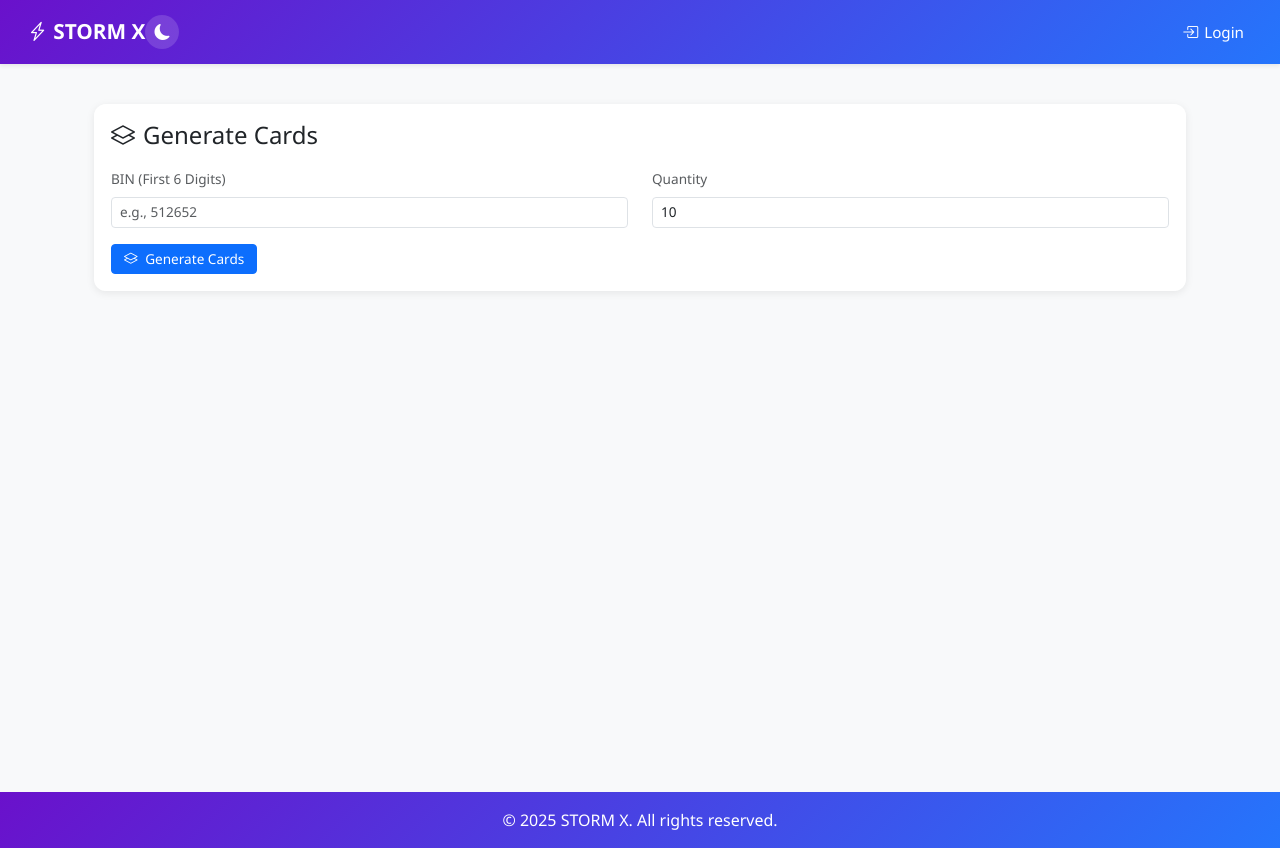
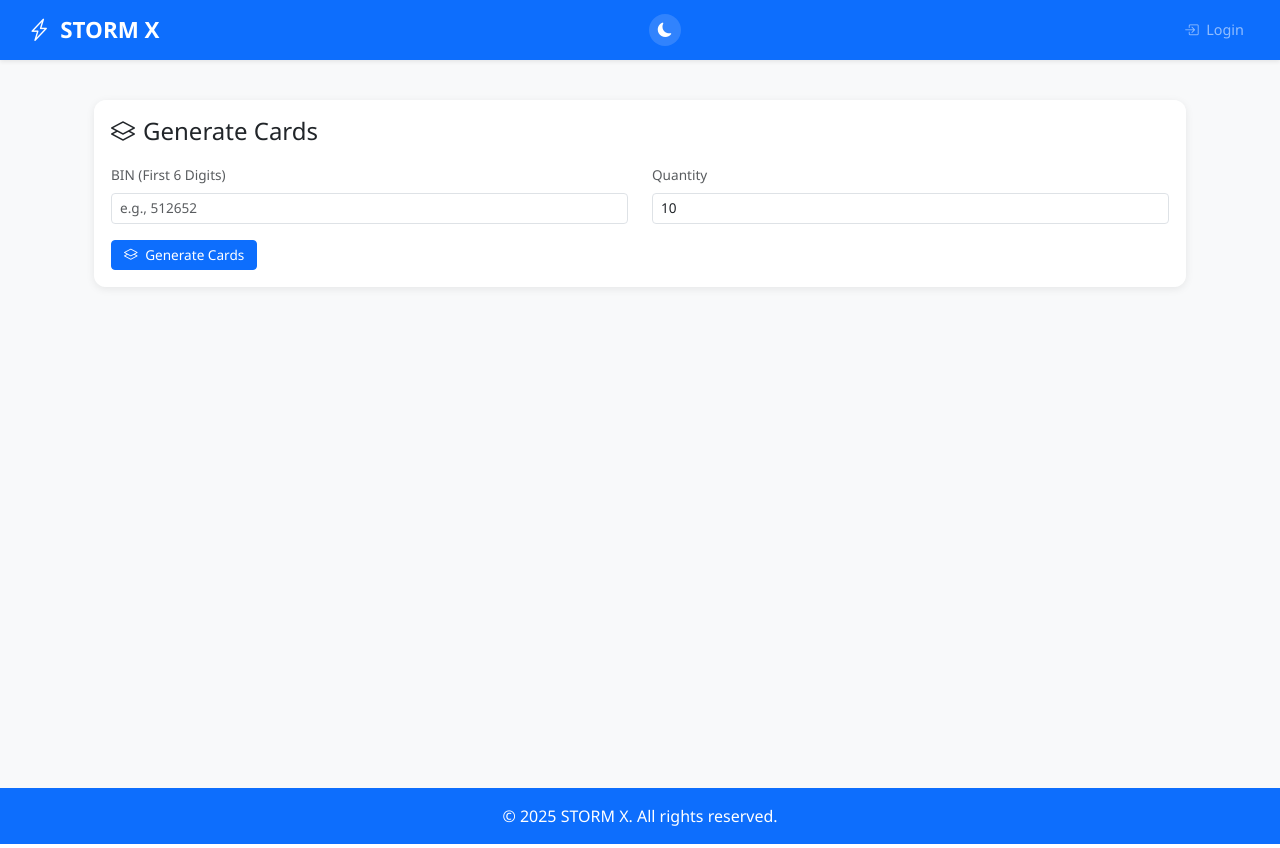
Before and after one commit to was-x/Stormx, a Python web app: template templates/gen.html in a window 1280 px wide. Run offline with Jinja, Linux system fonts and the light colour scheme; the template is opened without the code that fills it, so the values that code supplies are empty.

Commit message:
Update base.html

```diff
--- a/templates/base.html
+++ b/templates/base.html
@@ -10,174 +10,97 @@
   <link href="https://cdn.jsdelivr.net/npm/bootstrap-icons@1.11.3/font/bootstrap-icons.css" rel="stylesheet">
 
   <style>
-    :root {
-      --brand-gradient: linear-gradient(135deg, #6a11cb, #2575fc);
-      --brand-light: #0d6efd;
-      --brand-dark: #0a58ca;
-      --glow-color: rgba(0, 140, 255, 0.7);
-      --bg-light: #f8f9fa;
-      --bg-dark: #121212;
-    }
-
-    /* ------------------------
-       Page Loader (Intro)
-    ------------------------- */
-    #loader {
-      position: fixed;
-      top: 0;
-      left: 0;
-      width: 100%;
-      height: 100%;
-      background: #000;
-      display: flex;
-      align-items: center;
-      justify-content: center;
-      z-index: 5000;
-      flex-direction: column;
-      color: white;
-      overflow: hidden;
-    }
-    .lightning-logo {
-      font-size: 3rem;
-      color: #0d6efd;
-      text-shadow: 0 0 20px #0d6efd, 0 0 40px #6a11cb;
-      animation: flash 1.2s infinite alternate;
-    }
-    .loader-text {
-      margin-top: 20px;
-      font-size: 1.2rem;
-      letter-spacing: 2px;
-      opacity: 0.8;
-      animation: pulse 2s infinite;
-    }
-    @keyframes flash {
-      0% { opacity: 0.3; text-shadow: 0 0 10px #6a11cb; }
-      100% { opacity: 1; text-shadow: 0 0 30px #0d6efd, 0 0 60px #6a11cb; }
-    }
-    @keyframes pulse {
-      0%, 100% { opacity: 0.5; }
-      50% { opacity: 1; }
-    }
-
-    /* ------------------------
-       Page Transition
-    ------------------------- */
     body {
-      background: var(--bg-light);
+      background: #f8f9fa;
       font-family: "Segoe UI", sans-serif;
-      opacity: 0;
-      transform: translateY(10px);
-      transition: opacity 0.6s ease, transform 0.6s ease;
-    }
-    body.page-loaded {
-      opacity: 1;
-      transform: translateY(0);
+      transition: background 0.3s, color 0.3s;
     }
     body.dark-mode {
-      background: var(--bg-dark);
+      background: #121212;
       color: #e6edf3;
     }
 
-    /* ------------------------
-       Navbar
-    ------------------------- */
     .navbar {
-      background: var(--brand-gradient) !important;
-      padding: 0.6rem 1rem;
-      min-height: 64px;
+      background-color: #0d6efd !important;
+      padding: 0.4rem 1rem;
+      min-height: 60px;
     }
     .navbar-brand {
       font-weight: 700;
-      font-size: 1.3rem;
+      font-size: 1.4rem;
       margin-right: 0;
-      color: #fff;
-      display: flex;
-      align-items: center;
-      transition: transform 0.3s ease;
-    }
-    .navbar-brand:hover {
-      transform: scale(1.05);
-    }
-    .navbar-brand i {
-      font-size: 1.2rem;
-      margin-right: 6px;
-    }
-    .navbar-nav .nav-link {
-      padding: 0.5rem 1rem;
-      font-size: 0.95rem;
-      transition: color 0.3s ease, transform 0.2s ease;
-      display: flex;
-      align-items: center;
-      color: #fff !important;
-    }
-    .navbar-nav .nav-link i {
-      font-size: 1rem;
-      margin-right: 6px;
-    }
-    .navbar-nav .nav-link:hover {
-      color: #ffc107 !important;
-      transform: translateY(-2px);
-    }
-    .navbar-toggler {
-      border: 1px solid rgba(255, 255, 255, 0.4);
     }
 
-    /* ------------------------
-       Theme Toggle
-    ------------------------- */
+    .glass-footer {
+      background: #0d6efd;
+      color: #fff;
+      margin-top: auto;
+    }
+
     .theme-toggle {
       background: rgba(255,255,255,.15);
       border: none;
       border-radius: 50%;
-      width: 34px;
-      height: 34px;
+      width: 32px;
+      height: 32px;
       display: flex;
       align-items: center;
       justify-content: center;
       cursor: pointer;
-      margin-right: 8px;
+      margin-right: 6px;
       transition: all 0.2s ease;
     }
     .theme-toggle i {
       color: #fff;
-      font-size: 1rem;
+      font-size: 0.9rem;
     }
     .theme-toggle:hover {
       background: rgba(255,255,255,.25);
       transform: scale(1.05);
     }
 
-    /* ------------------------
-       Credit Badge
-    ------------------------- */
     .credit-badge {
       color: white;
-      padding: 0.25rem 0.7rem;
+      padding: 0.2rem 0.6rem;
       border-radius: 16px;
       background: rgba(255, 255, 255, 0.15);
-      margin-right: 10px;
-      font-size: 0.85rem;
+      margin-right: 8px;
+      font-size: 0.8rem;
       display: flex;
       align-items: center;
       white-space: nowrap;
     }
-    .credit-badge i {
-      margin-right: 6px;
+
+    .glass-card {
+      background: rgba(255, 255, 255, 0.9);
+      backdrop-filter: blur(10px);
+      border-radius: 16px;
+      box-shadow: 0 8px 32px rgba(0, 0, 0, 0.1);
+      border: 1px solid rgba(255, 255, 255, 0.18);
     }
+
+    body.dark-mode .glass-card {
+      background: rgba(30, 30, 30, 0.9);
+      border: 1px solid rgba(255, 255, 255, 0.1);
+    }
+
     .credit-count {
       font-weight: 700;
       color: #ffc107;
-      margin-left: 4px;
+      margin-left: 3px;
     }
 
-    /* ------------------------
-       Profile Icon
-    ------------------------- */
+    .main-container {
+      min-height: calc(100vh - 120px);
+      padding-bottom: 2rem;
+    }
+
+    /* Profile Icon Styles */
     .profile-icon {
-      width: 36px;
-      height: 36px;
+      width: 32px;
+      height: 32px;
       border-radius: 50%;
-      background: var(--brand-gradient);
+      background: linear-gradient(135deg, #6a11cb 0%, #2575fc 100%);
       display: flex;
       align-items: center;
       justify-content: center;
@@ -186,99 +109,136 @@
       cursor: pointer;
       border: 2px solid rgba(255, 255, 255, 0.3);
       transition: all 0.3s ease;
-      font-size: 0.85rem;
-    }
-    .profile-icon:hover {
-      transform: scale(1.08);
-      box-shadow: 0 0 12px rgba(255, 255, 255, 0.4);
+      font-size: 0.8rem;
     }
 
-    /* ------------------------
-       Profile Dropdown
-    ------------------------- */
+    .profile-icon:hover {
+      transform: scale(1.05);
+      box-shadow: 0 0 8px rgba(255, 255, 255, 0.4);
+    }
+
     .profile-dropdown {
       position: absolute;
       top: 100%;
       right: 0;
-      background: #fff;
+      background: white;
       border-radius: 12px;
-      box-shadow: 0 8px 24px rgba(0,0,0,0.2);
+      box-shadow: 0 5px 25px rgba(0, 0, 0, 0.15);
       width: 220px;
-      opacity: 0;
-      transform: translateY(-12px);
-      transition: all 0.25s ease;
-      z-index: 2000;
-      pointer-events: none;
+      z-index: 1000;
+      overflow: hidden;
+      display: none;
+      margin-top: 5px;
     }
+
     body.dark-mode .profile-dropdown {
       background: #2a2a2a;
+      box-shadow: 0 5px 25px rgba(0, 0, 0, 0.4);
     }
+
     .profile-dropdown.show {
-      opacity: 1;
-      transform: translateY(0);
-      pointer-events: auto;
+      display: block;
     }
+
+    .profile-header {
+      padding: 0.8rem;
+      background: linear-gradient(135deg, #0d6efd 0%, #0a58ca 100%);
+      color: white;
+      text-align: center;
+    }
+
     .profile-dropdown .dropdown-item {
-      padding: 0.65rem 0.9rem;
+      padding: 0.6rem 0.8rem;
       display: flex;
       align-items: center;
       border-bottom: 1px solid #f0f0f0;
+      transition: background 0.2s;
+      text-decoration: none;
       color: #212529;
       font-size: 0.9rem;
-      transition: background 0.2s ease;
     }
+
     body.dark-mode .profile-dropdown .dropdown-item {
       border-bottom: 1px solid #444;
       color: #e6edf3;
     }
-    .profile-dropdown .dropdown-item i {
-      margin-right: 8px;
-      font-size: 0.95rem;
-    }
+
     .profile-dropdown .dropdown-item:hover {
       background: #f8f9fa;
     }
+
     body.dark-mode .profile-dropdown .dropdown-item:hover {
       background: #3a3a3a;
     }
 
-    /* ------------------------
-       Main Container
-    ------------------------- */
-    .main-container {
-      min-height: calc(100vh - 120px);
-      padding-bottom: 2rem;
+    .profile-dropdown .dropdown-item i {
+      margin-right: 8px;
+      width: 18px;
+      text-align: center;
+      font-size: 0.9rem;
     }
 
-    /* ------------------------
-       Footer
-    ------------------------- */
-    .glass-footer {
-      background: var(--brand-gradient);
-      color: #fff;
-      margin-top: auto;
+    .profile-initials {
+      width: 50px;
+      height: 50px;
+      border-radius: 50%;
+      background: rgba(255, 255, 255, 0.2);
+      display: flex;
+      align-items: center;
+      justify-content: center;
+      font-size: 1.2rem;
+      font-weight: bold;
+      margin: 0 auto 8px;
+    }
+
+    /* Icon container alignment */
+    .icon-container {
+      display: flex;
+      align-items: center;
+      gap: 6px;
+    }
+
+    /* Navbar toggler adjustments */
+    .navbar-toggler {
+      padding: 0.25rem 0.5rem;
+      font-size: 0.9rem;
+      border: 1px solid rgba(255, 255, 255, 0.3);
+      margin-left: 6px;
+    }
+
+    .navbar-toggler-icon {
+      width: 1em;
+      height: 1em;
+    }
+
+    /* Ensure everything fits in one line */
+    .navbar-collapse {
+      flex-grow: 0;
+    }
+
+    .navbar-nav .nav-link {
+      padding: 0.4rem 0.8rem;
+      font-size: 0.9rem;
+    }
+
+    /* Quick link colors */
+    .bg-purple {
+      background: #6f42c1 !important;
     }
   </style>
 </head>
 <body>
-  <!-- Loader -->
-  <div id="loader">
-    <div class="lightning-logo"><i class="bi bi-lightning-charge-fill"></i></div>
-    <div class="loader-text">STORM X Loading...</div>
-  </div>
-
   <!-- Navbar -->
   <nav class="navbar navbar-expand-lg navbar-dark shadow-sm">
     <div class="container-fluid">
       <a class="navbar-brand" href="{{ url_for('index') }}">
-        <i class="bi bi-lightning-charge"></i> STORM X
+        <i class="bi bi-lightning-charge me-1"></i> STORM X
       </a>
 
-      <div class="d-flex align-items-center">
+      <div class="d-flex align-items-center icon-container">
         {% if session.get('username') %}
         <div class="credit-badge d-none d-md-flex align-items-center">
-          <i class="bi bi-coin"></i>
-          <span class="credit-count">{{ session.get('credits', 0) }}</span>
+          <i class="bi bi-coin me-1"></i> <span class="credit-count">{{ session.get('credits', 0) }}</span>
         </div>
         {% endif %}
 
@@ -292,6 +252,13 @@
             {{ session.get('username')[0] | upper }}{% if session.get('username').split(' ')|length > 1 %}{{ session.get('username').split(' ')[-1][0] | upper }}{% endif %}
           </div>
           <div class="profile-dropdown" id="profileDropdown">
+            <div class="profile-header">
+              <div class="profile-initials">
+                {{ session.get('username')[0] | upper }}{% if session.get('username').split(' ')|length > 1 %}{{ session.get('username').split(' ')[-1][0] | upper }}{% endif %}
+              </div>
+              <h6 class="mb-0" style="font-size: 0.9rem;">{{ session.get('username') }}</h6>
+              <small class="opacity-75" style="font-size: 0.7rem;">{% if session.get('email') %}{{ session.get('email') }}{% else %}No email{% endif %}</small>
+            </div>
             <a href="{{ url_for('profile') }}" class="dropdown-item">
               <i class="bi bi-person-circle"></i> Profile
             </a>
@@ -299,8 +266,9 @@
               <i class="bi bi-speedometer2"></i> Dashboard
             </a>
             <div class="dropdown-item">
-              <i class="bi bi-coin"></i> Credits: <span class="credit-count">{{ session.get('credits', 0) }}</span>
+              <i class="bi bi-coin"></i> Credits: <span class="credit-count ms-1">{{ session.get('credits', 0) }}</span>
             </div>
+            <div class="dropdown-divider" style="margin: 0.3rem 0;"></div>
             <a href="{{ url_for('logout') }}" class="dropdown-item text-danger">
               <i class="bi bi-box-arrow-right"></i> Logout
             </a>
@@ -316,15 +284,30 @@
       <div class="collapse navbar-collapse" id="navbarNav">
         <ul class="navbar-nav ms-auto align-items-center">
           {% if session.get('username') %}
-          <li class="nav-item"><a class="nav-link" href="{{ url_for('index') }}"><i class="bi bi-speedometer2"></i> Dashboard</a></li>
-          <li class="nav-item"><a class="nav-link" href="{{ url_for('single_check') }}"><i class="bi bi-credit-card"></i> Single Check</a></li>
-          <li class="nav-item"><a class="nav-link" href="{{ url_for('mass_check_page') }}"><i class="bi bi-collection"></i> Mass Check</a></li>
-          <li class="nav-item"><a class="nav-link" href="{{ url_for('shopify_check') }}"><i class="bi bi-cart"></i> Shopify Check</a></li>
-          <li class="nav-item"><a class="nav-link" href="{{ url_for('gen_card') }}"><i class="bi bi-layers"></i> Gen Card</a></li>
-          <li class="nav-item"><a class="nav-link" href="{{ url_for('fake_address') }}"><i class="bi bi-geo-alt"></i> Fake Address</a></li>
-          <li class="nav-item"><a class="nav-link" href="{{ url_for('bin_info_page') }}"><i class="bi bi-info-circle"></i> BIN Info</a></li>
+          <li class="nav-item"><a class="nav-link {% if request.path == url_for('index') %}active{% endif %}" href="{{ url_for('index') }}"><i class="bi bi-speedometer2 me-1"></i> Dashboard</a></li>
+          <li class="nav-item"><a class="nav-link {% if request.path == url_for('single_check') %}active{% endif %}" href="{{ url_for('single_check') }}"><i class="bi bi-credit-card me-1"></i> Single Check</a></li>
+          <li class="nav-item"><a class="nav-link {% if request.path == url_for('mass_check_page') %}active{% endif %}" href="{{ url_for('mass_check_page') }}"><i class="bi bi-collection me-1"></i> Mass Check</a></li>
+          <li class="nav-item"><a class="nav-link {% if request.path == url_for('shopify_check') %}active{% endif %}" href="{{ url_for('shopify_check') }}"><i class="bi bi-cart me-1"></i> Shopify Check</a></li>
+          <li class="nav-item"><a class="nav-link {% if request.path == url_for('gen_card') %}active{% endif %}" href="{{ url_for('gen_card') }}"><i class="bi bi-layers me-1"></i> Gen Card</a></li>
+          <li class="nav-item"><a class="nav-link {% if request.path == url_for('fake_address') %}active{% endif %}" href="{{ url_for('fake_address') }}"><i class="bi bi-geo-alt me-1"></i> Fake Address</a></li>
+          <li class="nav-item"><a class="nav-link {% if request.path == url_for('bin_info_page') %}active{% endif %}" href="{{ url_for('bin_info_page') }}"><i class="bi bi-info-circle me-1"></i> BIN Info</a></li>
+            <div class="nav-link py-1">
+              <i class="bi bi-person me-1"></i> {{ session.get('username') }}
+            </div>
+          </li>
+          <li class="nav-item d-md-none">
+            <div class="nav-link py-1">
+              <i class="bi bi-coin me-1"></i> Credits: <span class="credit-count">{{ session.get('credits', 0) }}</span>
+            </div>
+          </li>
+          <li class="nav-item d-md-none">
+            <a class="nav-link py-1 {% if request.path == url_for('profile') %}active{% endif %}" href="{{ url_for('profile') }}"><i class="bi bi-person-circle me-1"></i> Profile</a>
+          </li>
+          <li class="nav-item d-md-none">
+            <a class="nav-link py-1" href="{{ url_for('logout') }}"><i class="bi bi-box-arrow-right me-1"></i> Logout</a>
+          </li>
           {% else %}
-          <li class="nav-item"><a class="nav-link" href="{{ url_for('login') }}"><i class="bi bi-box-arrow-in-right"></i> Login</a></li>
+          <li class="nav-item"><a class="nav-link {% if request.path == url_for('login') %}active{% endif %}" href="{{ url_for('login') }}"><i class="bi bi-box-arrow-in-right me-1"></i> Login</a></li>
           {% endif %}
         </ul>
       </div>
@@ -343,21 +326,16 @@
 
   <script src="https://cdn.jsdelivr.net/npm/bootstrap@5.3.3/dist/js/bootstrap.bundle.min.js"></script>
   <script>
-    // Loader
-    window.addEventListener("load", function() {
-      setTimeout(() => {
-        document.getElementById("loader").style.display = "none";
-        document.body.classList.add("page-loaded");
-      }, 6000); // 6 seconds intro
-    });
-
-    // Theme toggle
     const toggleBtn = document.getElementById('themeToggle');
     const body = document.body;
+
+    // Check for saved theme preference
     if (localStorage.getItem("theme") === "dark") {
       body.classList.add("dark-mode");
       toggleBtn.querySelector("i").classList.replace("bi-moon-fill","bi-sun-fill");
     }
+
+    // Theme toggle functionality
     toggleBtn.addEventListener("click", () => {
       body.classList.toggle("dark-mode");
       const icon = toggleBtn.querySelector("i");
@@ -370,20 +348,63 @@
       }
     });
 
-    // Profile dropdown
+    // Profile dropdown functionality
+    document.addEventListener('DOMContentLoaded', function() {
       const profileIcon = document.getElementById('profileIcon');
       const profileDropdown = document.getElementById('profileDropdown');
+
       if (profileIcon && profileDropdown) {
         profileIcon.addEventListener('click', function(e) {
           e.stopPropagation();
           profileDropdown.classList.toggle('show');
         });
+
+        // Close dropdown when clicking outside
         document.addEventListener('click', function(e) {
-        if (!profileIcon.contains(e.target) && !profileDropdown.contains(e.target)) {
+          if (profileDropdown.classList.contains('show') &&
+              !profileDropdown.contains(e.target) &&
+              !profileIcon.contains(e.target)) {
             profileDropdown.classList.remove('show');
           }
         });
       }
+
+      // Credit low warning
+      const credits = {{ session.get('credits', 0) | tojson }};
+      if (credits <= 0) {
+        showAlert('You are out of credits! Please contact the bot administrator for more.', 'danger');
+      } else if (credits < 10) {
+        showAlert(`You are running low on credits (${credits} remaining).`, 'warning');
+      }
+    });
+
+    function showAlert(message, type) {
+      // Create alert element
+      const alertDiv = document.createElement('div');
+      alertDiv.className = `alert alert-${type} alert-dismissible fade show`;
+      alertDiv.style.position = 'fixed';
+      alertDiv.style.top = '70px';
+      alertDiv.style.right = '15px';
+      alertDiv.style.zIndex = '1050';
+      alertDiv.style.maxWidth = '300px';
+      alertDiv.style.fontSize = '0.9rem';
+      alertDiv.innerHTML = `
+        ${message}
+        <button type="button" class="btn-close" data-bs-dismiss="alert" style="padding: 0.5rem;"></button>
+      `;
+
+      // Add to document
+      document.body.appendChild(alertDiv);
+
+      // Auto dismiss after 5 seconds
+      setTimeout(() => {
+        if (alertDiv.parentNode) {
+          const bsAlert = new bootstrap.Alert(alertDiv);
+          bsAlert.close();
+        }
+      }, 5000);
+    }
   </script>
+  {% block extra_js %}{% endblock %}
 </body>
 </html>
```
Lines whose indentation alone changed are shown as unchanged.
